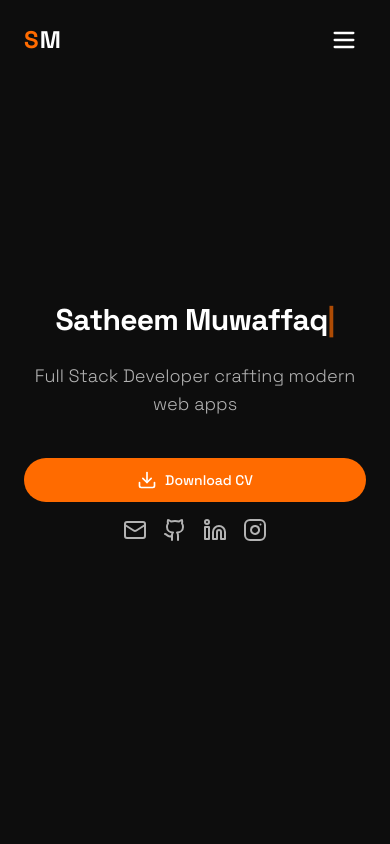
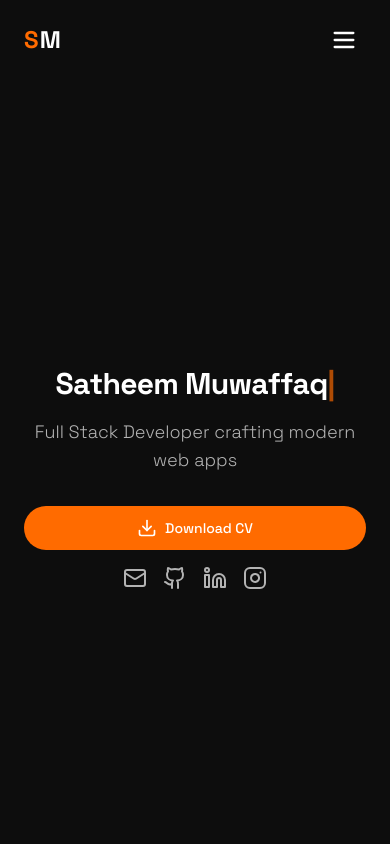
Before and after one commit to satheem/satheem-portfolio, a React (Vite) app: page / in a window 390 px wide. Shown: the top 844 px of the page. Built offline with nearby package versions, Linux system fonts and the light colour scheme.

Commit message:
feat(hero): Adjust spacing and padding for better layout
Refines the hero section's visual presentation by adjusting vertical padding and spacing between elements. This enhances readability and aligns with the overall design aesthetic.

```diff
--- a/components/Hero.tsx
+++ b/components/Hero.tsx
@@ -66,7 +66,7 @@ const Hero = ({ setActiveSection }: HeroProps) => {
   };
 
   return (
-    <section ref={ref} id="hero" className="relative min-h-screen flex items-center justify-center md:justify-start text-center md:text-left overflow-hidden">
+    <section ref={ref} id="hero" className="relative min-h-screen flex items-center justify-center md:justify-start text-center md:text-left overflow-hidden pt-28">
       {/* Background Effects Container */}
       <div className="absolute inset-0 -z-10" aria-hidden="true">
         {/* Binary Rain Effect */}
@@ -97,7 +97,7 @@ const Hero = ({ setActiveSection }: HeroProps) => {
         variants={containerVariants}
         initial="hidden"
         animate="visible"
-        className="space-y-6 max-w-3xl"
+        className="space-y-4 md:space-y-6 max-w-3xl"
       >
         <motion.h1
           variants={nameVariants}
@@ -121,7 +121,7 @@ const Hero = ({ setActiveSection }: HeroProps) => {
         <motion.h2 variants={itemVariants} className="text-lg sm:text-2xl md:text-3xl font-light text-[#B3B3B3]">
           Full Stack Developer crafting modern web apps
         </motion.h2>
-        <motion.div variants={itemVariants} className="flex flex-col sm:flex-row items-center space-y-4 sm:space-y-0 sm:space-x-4 pt-4">
+        <motion.div variants={itemVariants} className="flex flex-col sm:flex-row items-center justify-center md:justify-start space-y-4 sm:space-y-0 sm:space-x-4 pt-4">
           <a
             href="/resume.pdf"
             download
```
